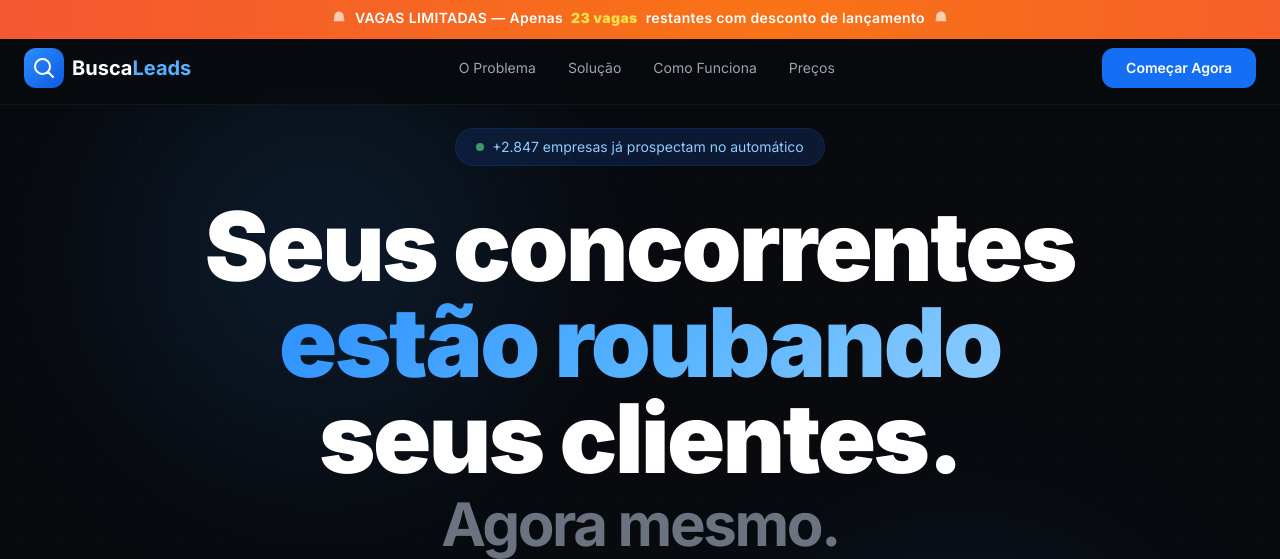
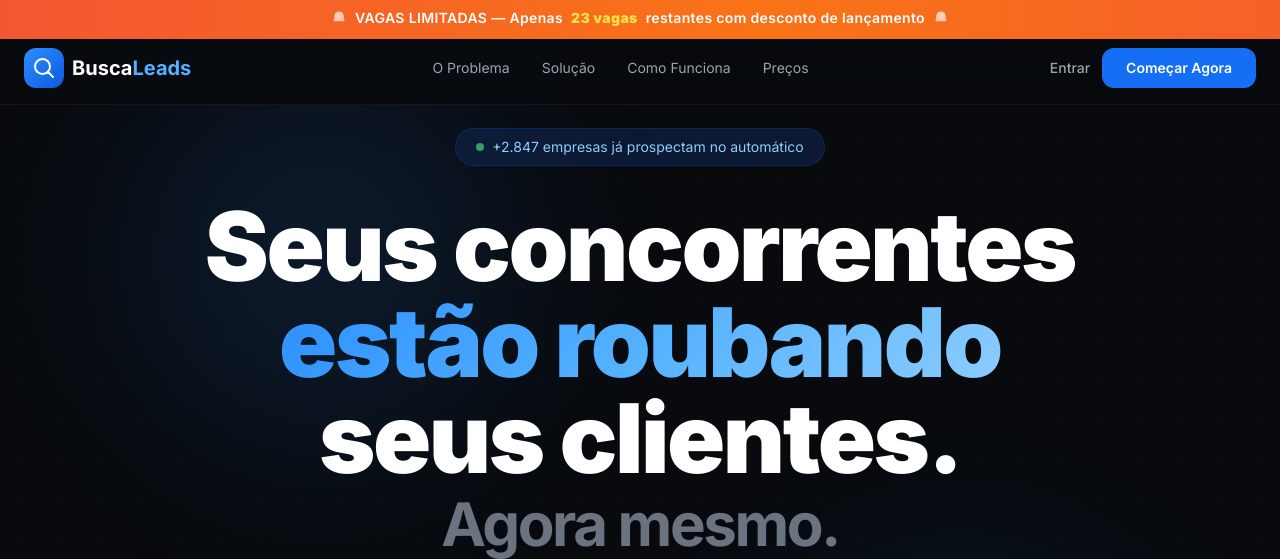
Before and after one commit to julianodamaso80-crypto/BUSCA-CLIENTES, a Django app: page / in a window 1280 px wide. Shown: the top 559 px of the page. Run offline with Django 5.2, Linux system fonts and the light colour scheme; some libraries are stand-ins or nearby versions.

Commit message:
Add botao Entrar na navbar da landing page
Co-Authored-By: Claude Opus 4.6 (1M context) <noreply@anthropic.com>

```diff
--- a/templates/landing.html
+++ b/templates/landing.html
@@ -214,9 +214,14 @@
                 <a href="#funcionalidades" class="hover:text-white transition-colors">Como Funciona</a>
                 <a href="#preco" class="hover:text-white transition-colors">Preços</a>
             </div>
-            <a href="#preco" class="cta-button bg-brand-600 hover:bg-brand-500 text-white px-6 py-2.5 rounded-xl font-semibold text-sm">
-                Começar Agora
-            </a>
+            <div class="flex items-center gap-3">
+                <a href="/login/" class="text-gray-400 hover:text-white transition-colors text-sm font-medium">
+                    Entrar
+                </a>
+                <a href="#preco" class="cta-button bg-brand-600 hover:bg-brand-500 text-white px-6 py-2.5 rounded-xl font-semibold text-sm">
+                    Começar Agora
+                </a>
+            </div>
         </div>
     </nav>
 
```
